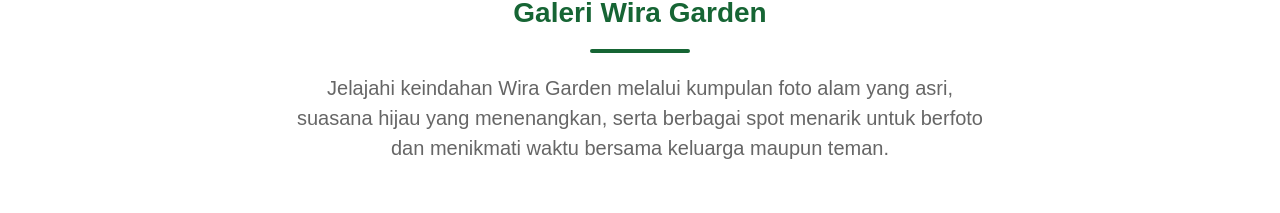
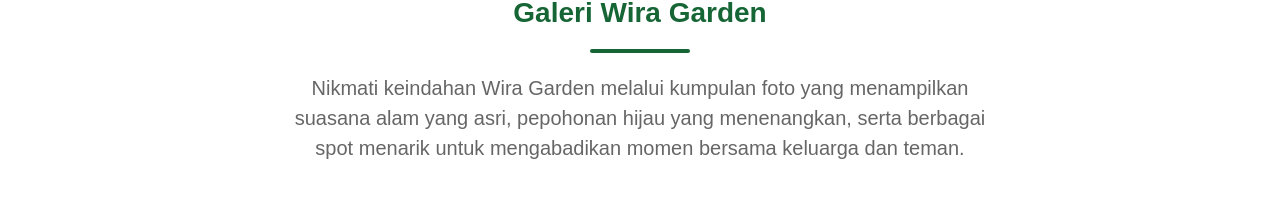
Before and after one commit to jovanakbarsetiodono-code/TI-WEB-24A-SIXTUPLE, a Next.js app in the folder my-app/: page /galeri in a window 1280 px wide. Shown: the part 150-363 px from the top of the page. Built offline with nearby package versions, Linux system fonts and the light colour scheme.

Commit message:
perbaiki deskripsi pada halaman galeri

```diff
--- a/my-app/app/galeri/page.tsx
+++ b/my-app/app/galeri/page.tsx
@@ -16,12 +16,14 @@ export default function GalleryPage() {
 
   return (
     <div className={styles.galleryPage}>
+      <div className={styles.wrapper}>
         <section className={styles.header}>
           <h1>Galeri Wira Garden</h1>
           <p>
-        Jelajahi keindahan Wira Garden melalui kumpulan foto alam yang asri,
-        suasana hijau yang menenangkan, serta berbagai spot menarik untuk
-        berfoto dan menikmati waktu bersama keluarga maupun teman.
+            Nikmati keindahan Wira Garden melalui kumpulan foto yang menampilkan
+            suasana alam yang asri, pepohonan hijau yang menenangkan, serta
+            berbagai spot menarik untuk mengabadikan momen bersama keluarga dan
+            teman.
           </p>
         </section>
 
@@ -38,5 +40,6 @@ export default function GalleryPage() {
           ))}
         </section>
       </div>
+    </div>
   );
 }
```
Lines whose indentation alone changed are shown as unchanged.
